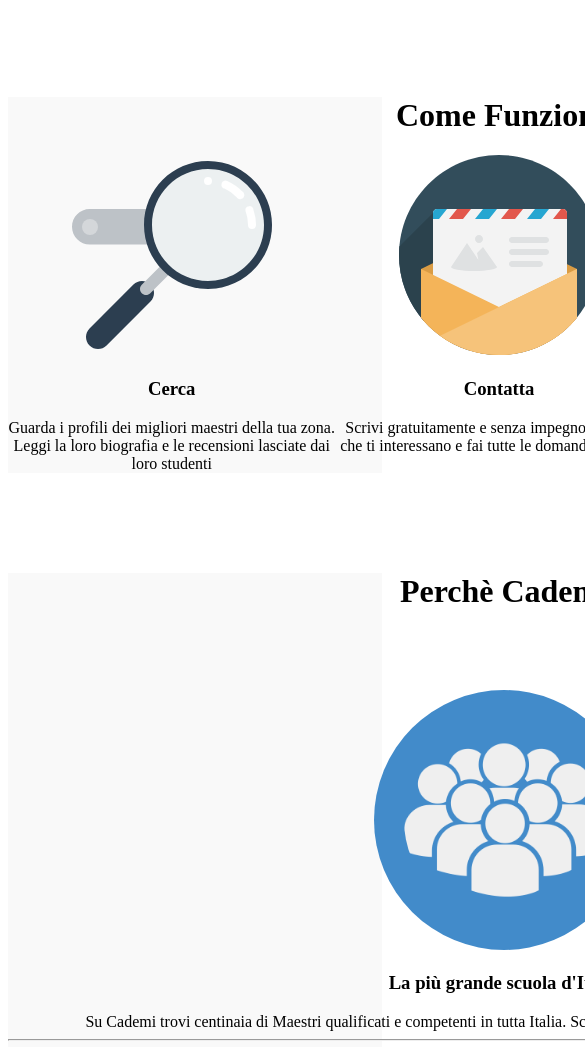
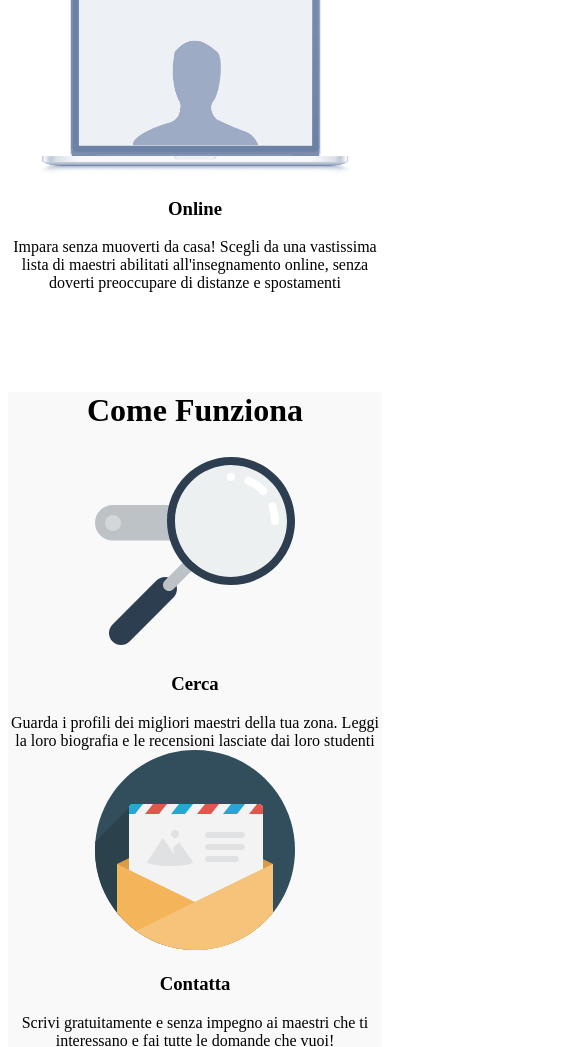
Before and after one commit to bafio93/html-css-resp-wannabe, a plain HTML site: page media_query/index.html in a window 390 px wide. Shown: the part 475-1522 px from the top of the page, 585 px wide, since content can reach past the window. Drawn offline with Linux system fonts and the light colour scheme.

Commit message:
Fatto responsive! (quello senza Bool12)

```diff
--- a/media_query/index.html
+++ b/media_query/index.html
@@ -5,6 +5,7 @@
     <meta name="viewport" content="width=device-width, initial-scale=1.0">
     <link rel="stylesheet" href="style.css">
     <title>Boolean aCademy</title>
+    <meta name="viewport" content="width=device-width, initial-scale=1.0">
   </head>
   <body>
     <div id="lezioni" class="container">
--- a/media_query/style.css
+++ b/media_query/style.css
@@ -67,3 +67,44 @@ img{
 }
 
 /* Da qui inizia il mio tentativo di farlo responsive :D */
+
+@media screen and (max-width: 1024px) and (min-width: 768px) {
+
+    .row {
+      width: 725px;
+      margin-left: auto;
+      margin-right: auto;
+      margin-top: 100px;
+    }
+
+}
+
+@media screen and (max-width: 767px) {
+
+    .row {
+        width: 100%;
+        margin-left: auto;
+        margin-right: auto;
+        margin-top: 100px;
+    }
+
+    #lezioni .row > .left, #lezioni .row > .right{
+      width: 100%;
+      float: none;
+    }
+
+    #steps .row > .left,
+    #steps .row > .central,
+    #steps .row > .right{
+      float: none;
+      width: 100%;
+    }
+
+    #why .row > .first,
+    #why .row > .second,
+    #why .row > .third {
+      width: 100%;
+      margin-top: 80px;
+    }
+
+}
```
